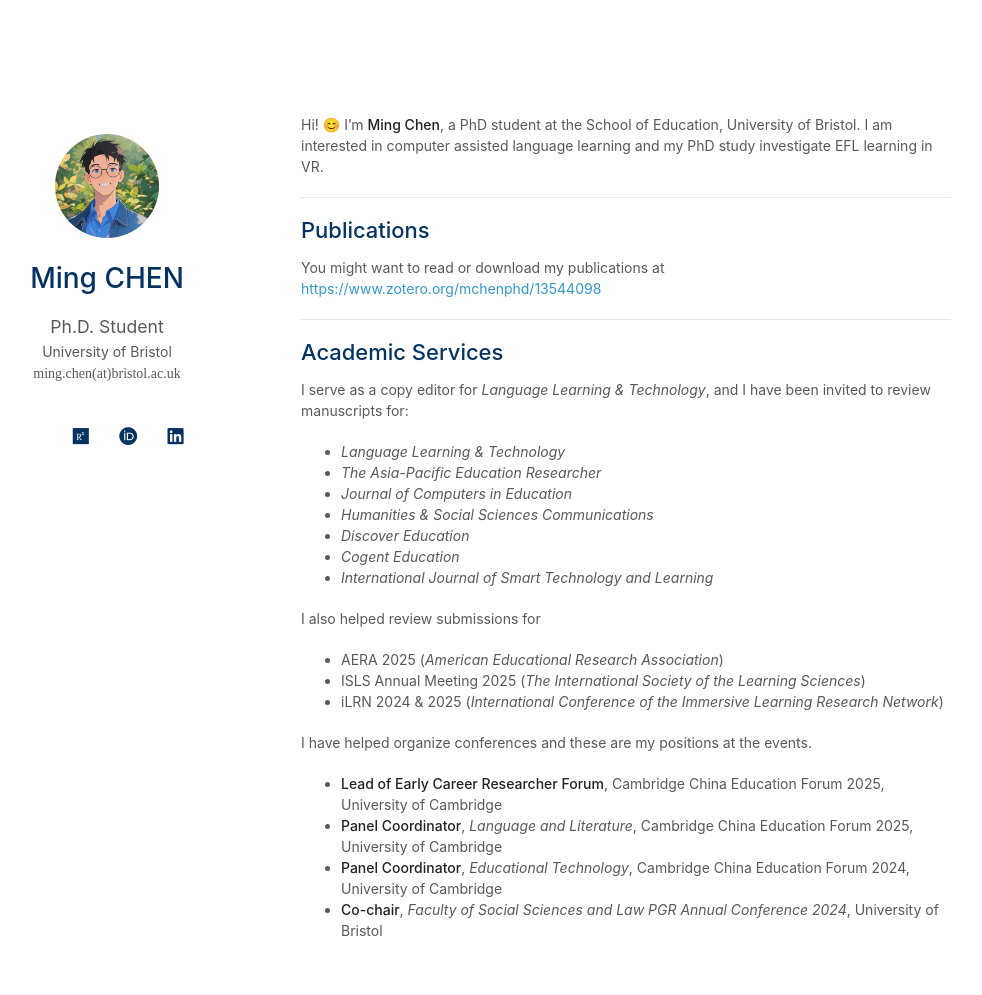
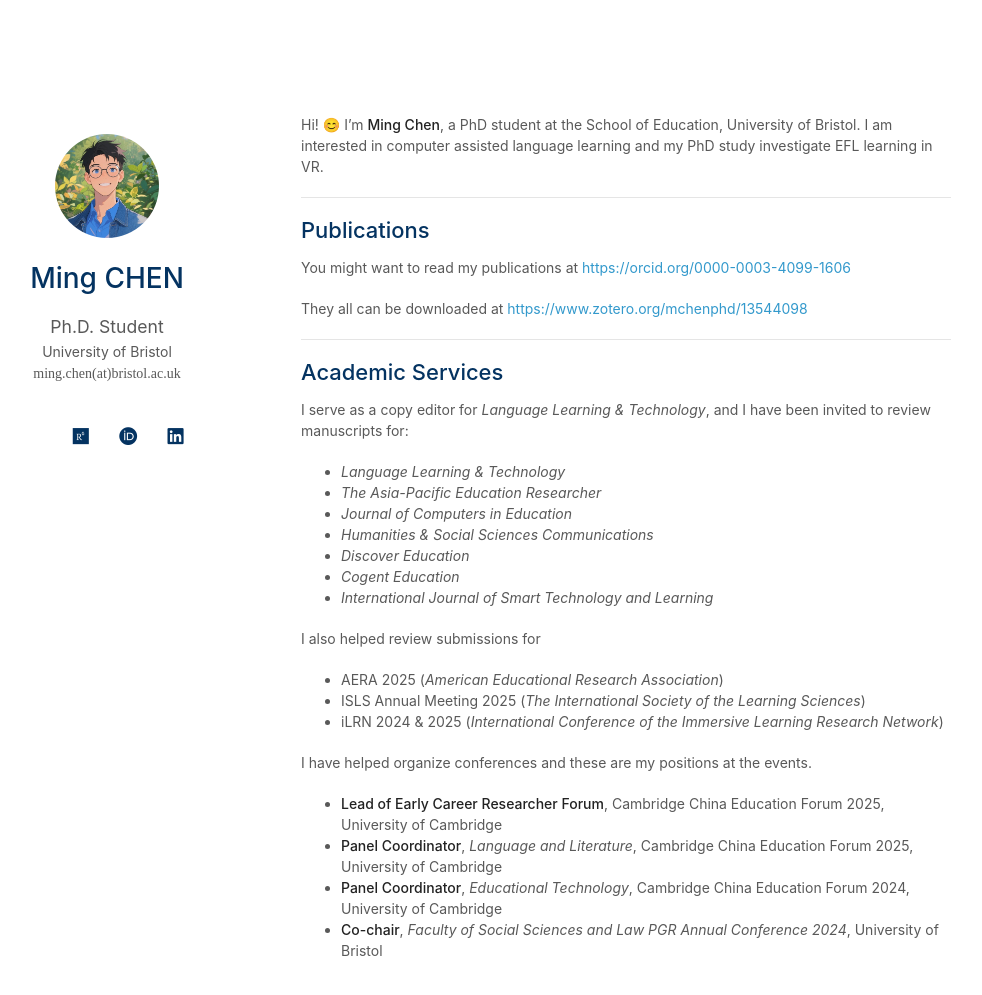
Before and after one commit to EricMingChen/EricMingChen.github.io, a Jekyll site: the page built from index.md, in a window 1280 px wide and 1052 px high. Shown: the top 995 px of the window, without its empty margins (169-1151 px from the left). Built offline with Jekyll 4.4.1, drawn with Linux system fonts in a browser that asks for light colours; a style sheet for code colours, icons or effects is not loaded.

Commit message:
Update index.md

```diff
--- a/index.md
+++ b/index.md
@@ -8,7 +8,9 @@
 
 ## Publications
 
-You might want to read or download my publications at
+You might want to read my publications at [https://orcid.org/0000-0003-4099-1606](https://orcid.org/0000-0003-4099-1606)
+
+They all can be downloaded at
 [https://www.zotero.org/mchenphd/13544098](https://www.zotero.org/mchenphd/13544098)
 
 ---
```
